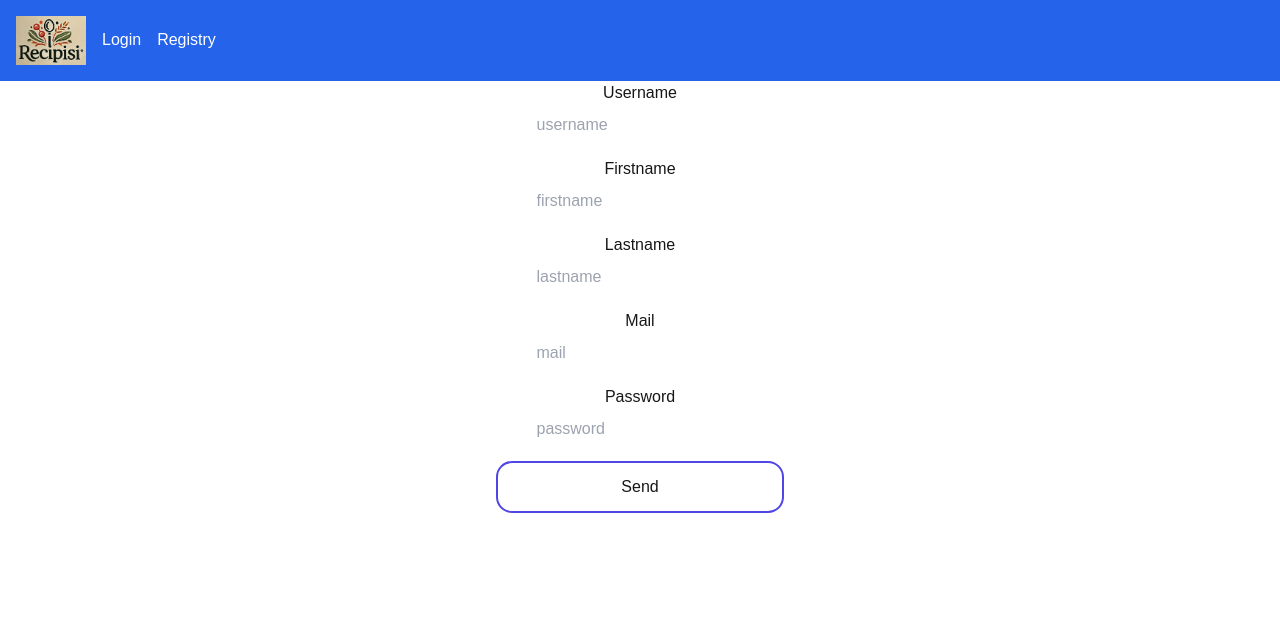
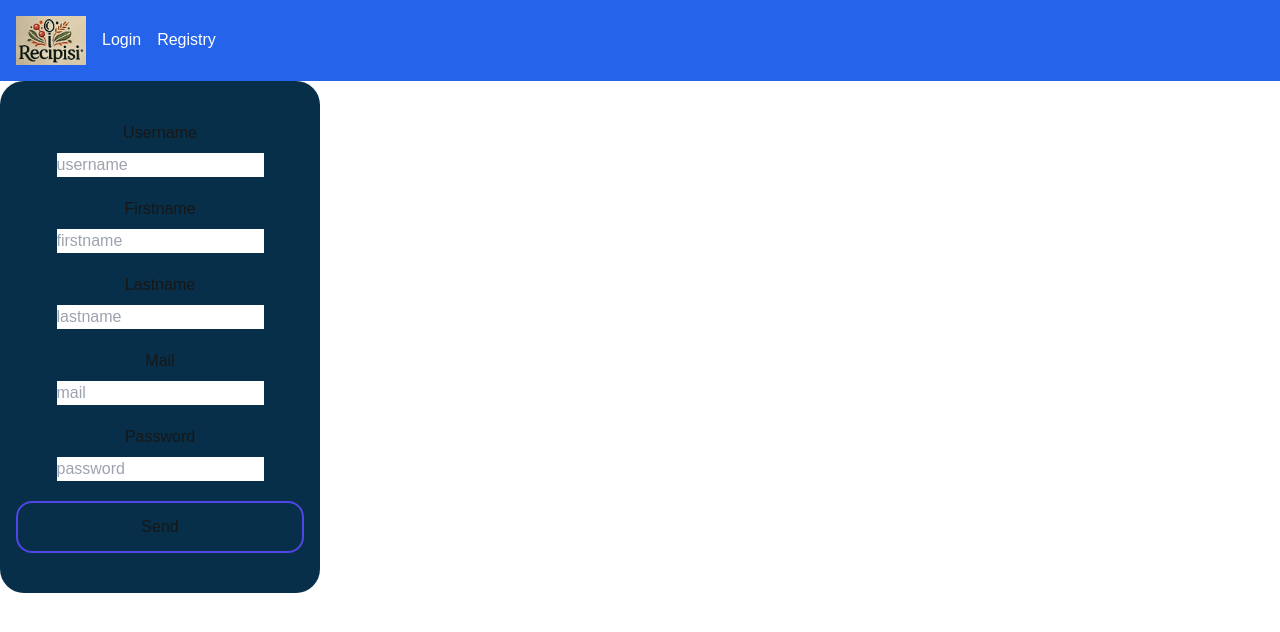
Before and after one commit to Hinotori91/ReciPisi, a Next.js app: page /registry in a window 1280 px wide. Shown: the top 632 px of the page. Built offline with nearby package versions, Linux system fonts and the light colour scheme.

Commit message:
registry design

```diff
--- a/src/app/registry/page.tsx
+++ b/src/app/registry/page.tsx
@@ -1,6 +1,6 @@
 export default function Registry() {
   return (
-    <div className="flex flex-col gap-5">
+    <div className="flex flex-col gap-5 items-center bg-sky-950 rounded-3xl w-80 p-10">
       <div className="flex flex-col gap-2 items-center">
         <label htmlFor="username">Username</label>
         <input id="username" type="text" placeholder="username" />
```
